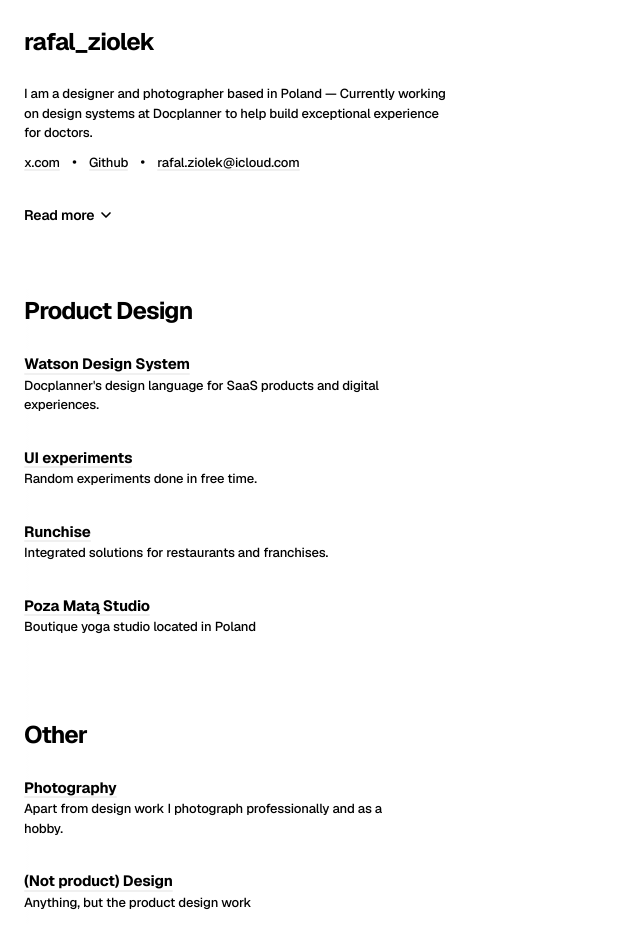
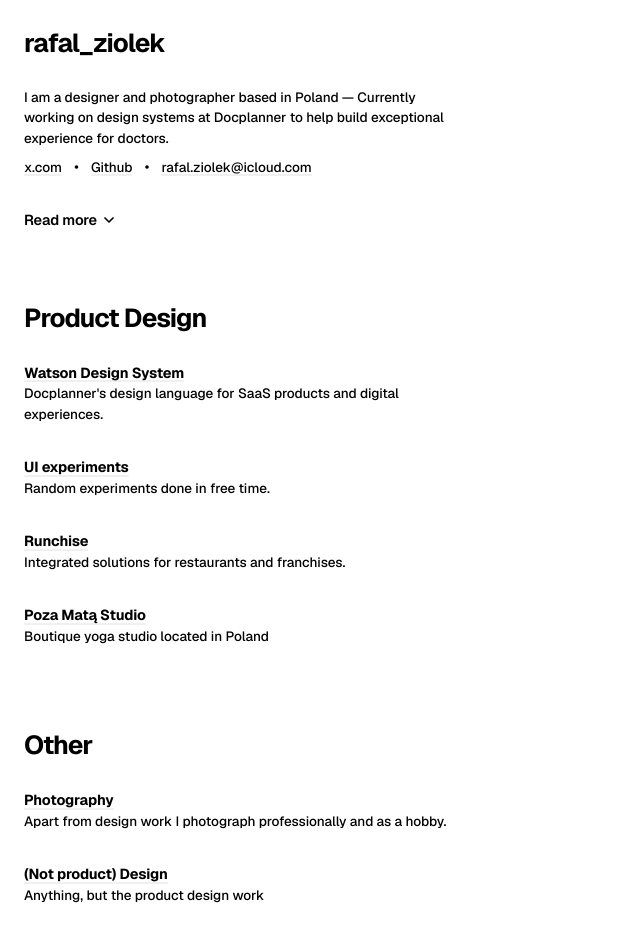
Before and after one commit to rafalziolek/portfolio, a Next.js app: page / in a window 1280 px wide. Shown: the whole page, without its empty margins (0-640 px from the left). Built offline with nearby package versions, Linux system fonts and the light colour scheme.

Commit message:
fonts are tiny bigger

```diff
--- a/src/app/globals.scss
+++ b/src/app/globals.scss
@@ -22,12 +22,12 @@
   --space-64: 4rem;
   --space-80: 5rem;
 
-  --font-size-display: 1.5rem;
-  --font-size-heading:0.9375rem;
-  --font-size-body: 0.8125rem;
-  --font-size-body-article: 0.875rem;
+  --font-size-display: 1.625rem;
+  --font-size-heading:0.90625rem;
+  --font-size-body: 0.84375rem;
+  --font-size-body-article: 0.90625rem;
   --font-size-caption: 0.6875rem;
-  --font-size-button: 0.875rem;
+  --font-size-button: 0.90625rem;
 
   --font-weight-base: 500;
   --font-weight-emphasis: 550;
@@ -40,7 +40,7 @@
 
   --color-fg: oklch(0 0 0.5);
   --color-fg-muted: oklch(40 0 0.5);
-  --color-bg: oklch(100 0 0.5);
+  --color-bg: oklch(1 0 0.5);
   --color-bg-secondary: rgba(240,240,240);
   --color-border-primary: rgb(240, 240, 240);
 --color-bg-accent: #F8EFAA;
@@ -58,11 +58,12 @@
 // }
 html * {
   box-sizing: border-box;
-  font-feature-settings:
-    "ss01" 1;
-    ::selection {
-      color: black;
-      background: var(--color-bg-accent);
+
+  ::selection {
+    color: black;
+    background: var(--color-bg-accent);
+  // font-feature-settings:
+
     }
 }
 
--- a/src/components/Projects/Projects.jsx
+++ b/src/components/Projects/Projects.jsx
@@ -45,12 +45,13 @@
             },
           }}
         >
+          {/* <hr className={styles.hr} /> */}
           <ProjectLinkGroup
             groupId="product-design"
             projects={productDesignProjects}
             title="Product Design"
           />
-
+          {/* <hr className={styles.hr} /> */}
           <ProjectLinkGroup
             groupId="other"
             projects={otherProjects}
--- a/src/components/Projects/Projects.module.scss
+++ b/src/components/Projects/Projects.module.scss
@@ -1,11 +1,19 @@
 .projects {
     display: flex;
+    width: fit-content;
+    align-items: flex-start;
     flex-direction: column;
     gap: var(--space-64);
     height: 100%;
-    max-width: 40ch;
-    background-image: linear-gradient(to right, rgba(255, 255, 255, 0) 0%, rgba(255, 255, 255, 1) 5%);
 
+
+}
+
+.hr {
+    align-self: stretch;
+    border: 0;
+    border-bottom: 2px dotted  rgb(210, 210, 210);
+    margin: 0 16px;
 }
 
 .projectThumbnail {
--- a/src/components/Text/Text.module.scss
+++ b/src/components/Text/Text.module.scss
@@ -4,7 +4,7 @@
   font-size: var(--font-size-body);
   line-height: var(--line-height-base);
   font-weight: var(--font-weight-base);
-  letter-spacing: -0.01em;
+  letter-spacing: -0.002em;
 }
 
 .bodyEmphasis {
@@ -50,7 +50,5 @@
   line-height: var(--line-height-base);
   font-weight: var(--font-weight-heading);
   letter-spacing: -0.035em;
-  font-feature-settings:
 
-    "calt" 0;
 }
```
